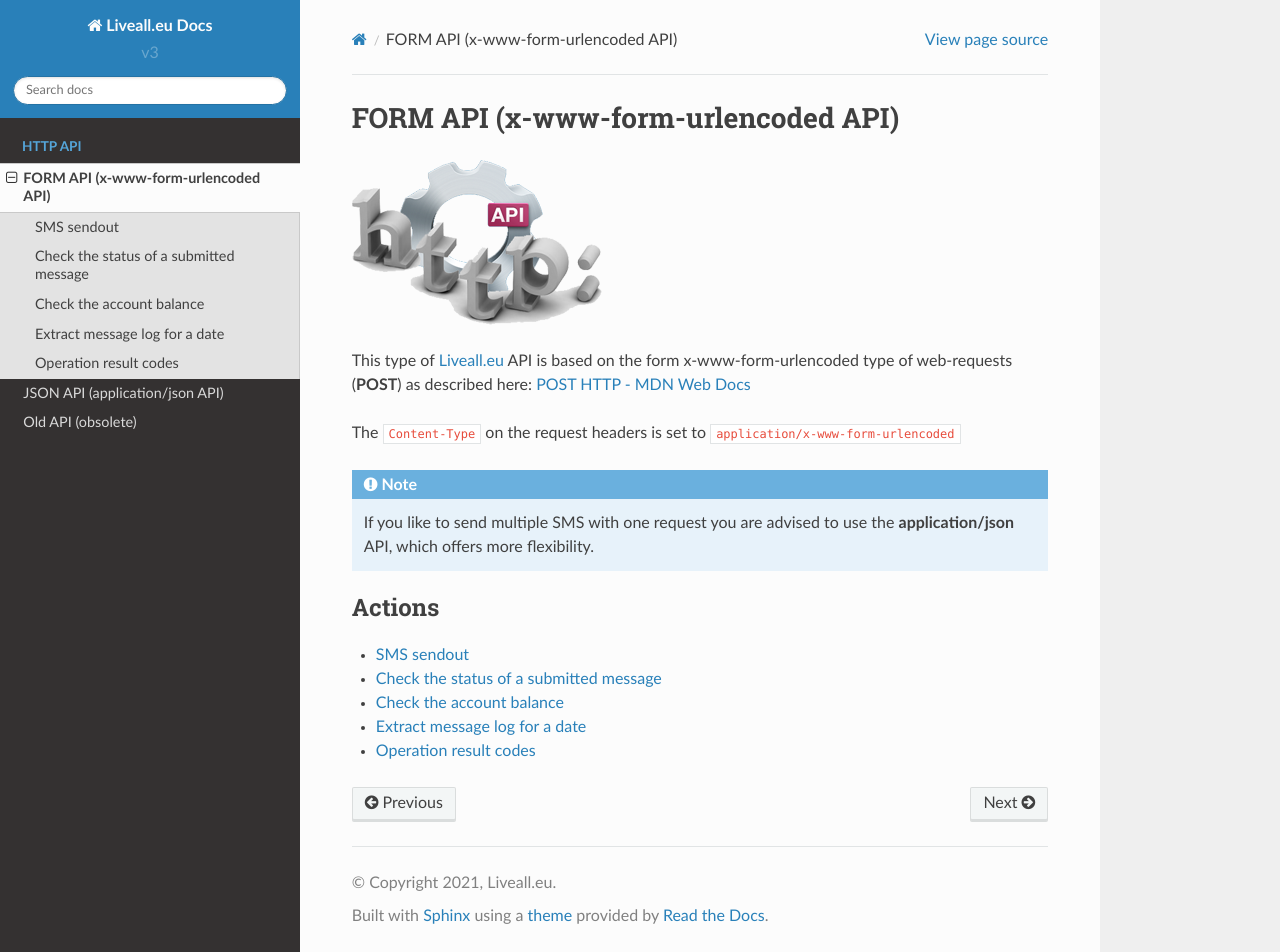
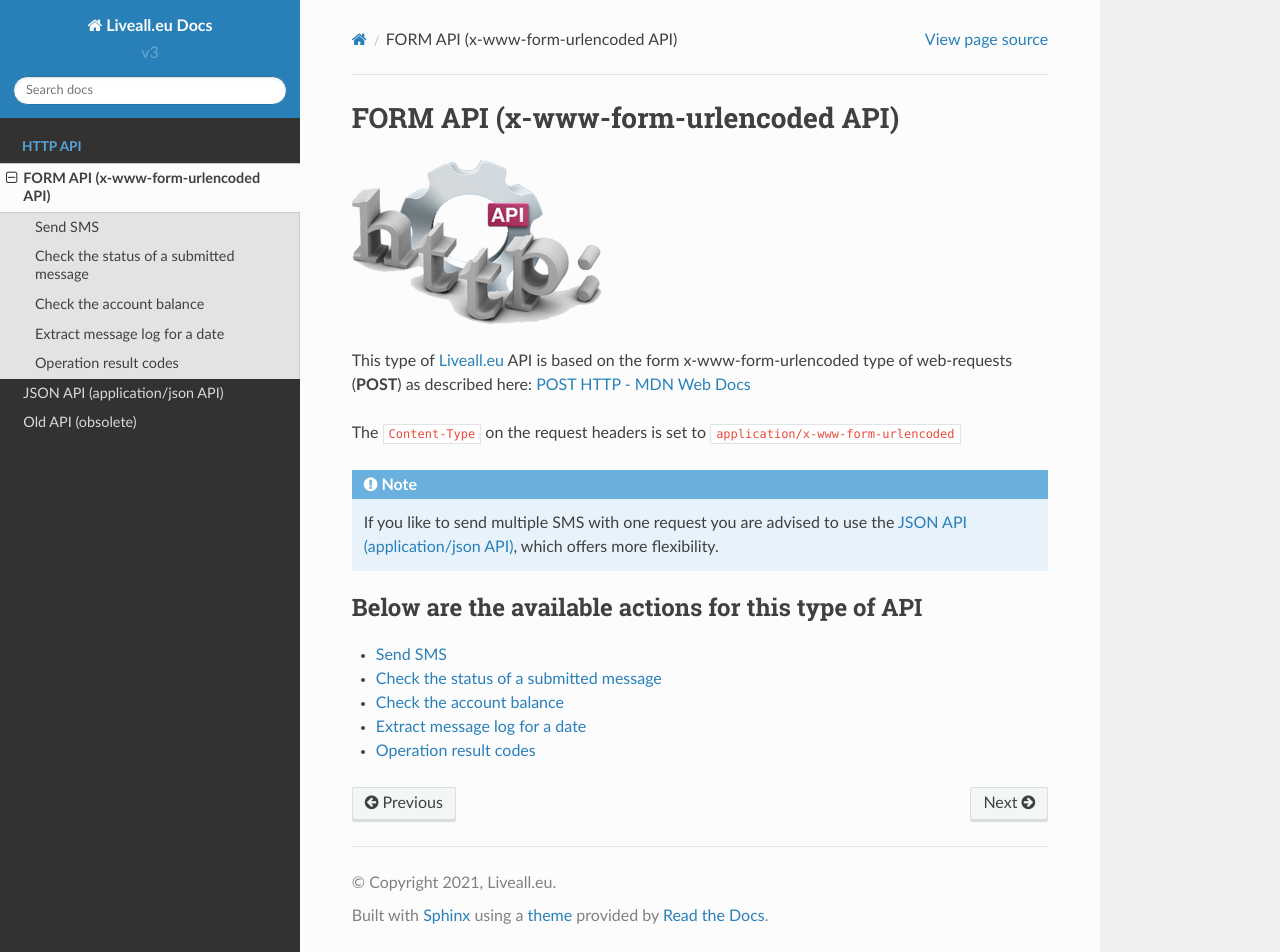
Before and after one commit to terracom/liveall.eu_docs, a Sphinx documentation site: the page built from docs/source/httpapi/xwwwformurlencoded/index.rst, in a window 1280 px wide and 952 px high. Built offline with Sphinx 7.4.7 and the Read the Docs theme 2.0.0, drawn with Linux system fonts in a browser that asks for light colours.

Commit message:
202111051701

```diff
--- a/docs/source/httpapi/application-json/index.rst
+++ b/docs/source/httpapi/application-json/index.rst
@@ -11,7 +11,7 @@ The ``Content-Type`` on the request headers is set to ``application/json`` and a
 Likewise, the response is not a delimited string but a JSON object
 
 .. toctree::
-   :caption: Actions
+   :caption: Below are the available actions for this type of API
    :maxdepth: 1
 
    sendjsms
--- a/docs/source/httpapi/xwwwformurlencoded/index.rst
+++ b/docs/source/httpapi/xwwwformurlencoded/index.rst
@@ -9,10 +9,10 @@ This type of `Liveall.eu`_ API is based on the form x-www-form-urlencoded type o
 The ``Content-Type`` on the request headers is set to ``application/x-www-form-urlencoded``
 
 .. note::
-   If you like to send multiple SMS with one request you are advised to use the **application/json** API, which offers more flexibility.
+   If you like to send multiple SMS with one request you are advised to use the :doc:`../application-json/index`, which offers more flexibility.
 
 .. toctree::
-   :caption: Actions
+   :caption: Below are the available actions for this type of API
    :maxdepth: 1
 
    smssendout
--- a/docs/source/httpapi/xwwwformurlencoded/smssendout.rst
+++ b/docs/source/httpapi/xwwwformurlencoded/smssendout.rst
@@ -1,5 +1,5 @@
-SMS sendout
-===========
+Send SMS
+========
 
 .. figure:: ../../static/Sms-icon-small.png
    :alt: sms-icon-small
@@ -37,7 +37,7 @@ Variables
 :guilabel:`apitoken`
   ``string`` a unique hash code for each account that authorizes each web request. That code you can find it on `your account’s page`_
 
-:guilabel:`destination``
+:guilabel:`destination`
   ``string`` the cell’s number (without leading zeros or + sign), for example for Greece: 306912345678.
   In case you need to send the same message **to more than one recipients**,
   then you may supply that variable with these numbers delimited by one of the following characters ``;.^``
```
